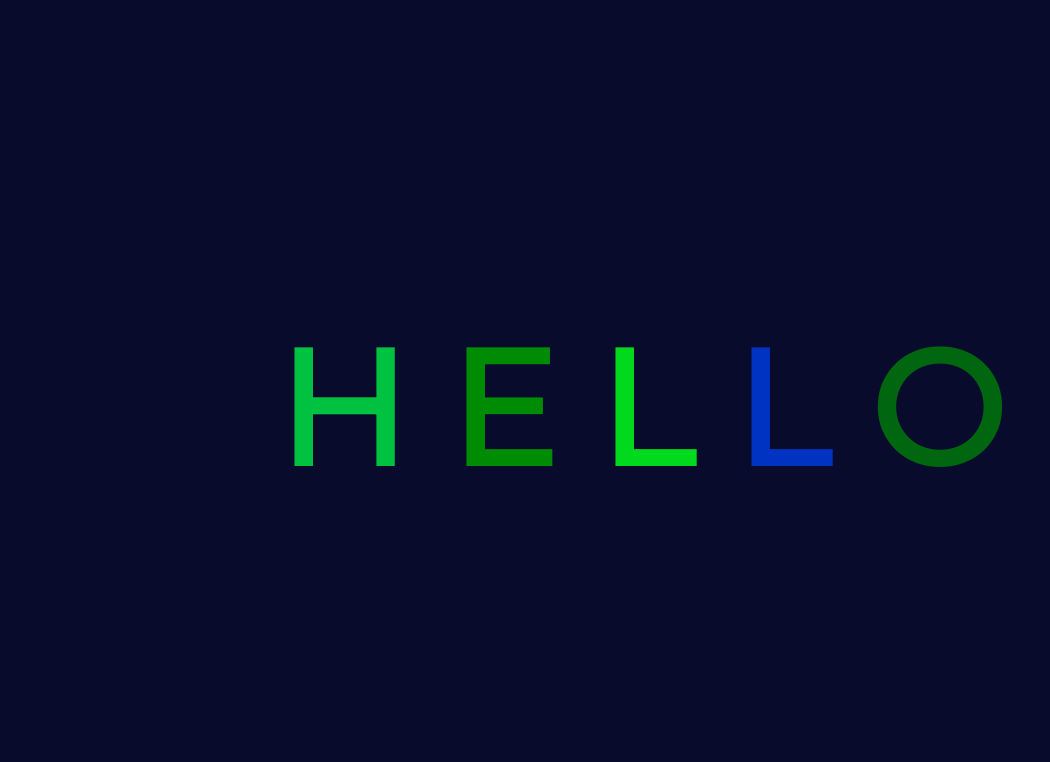
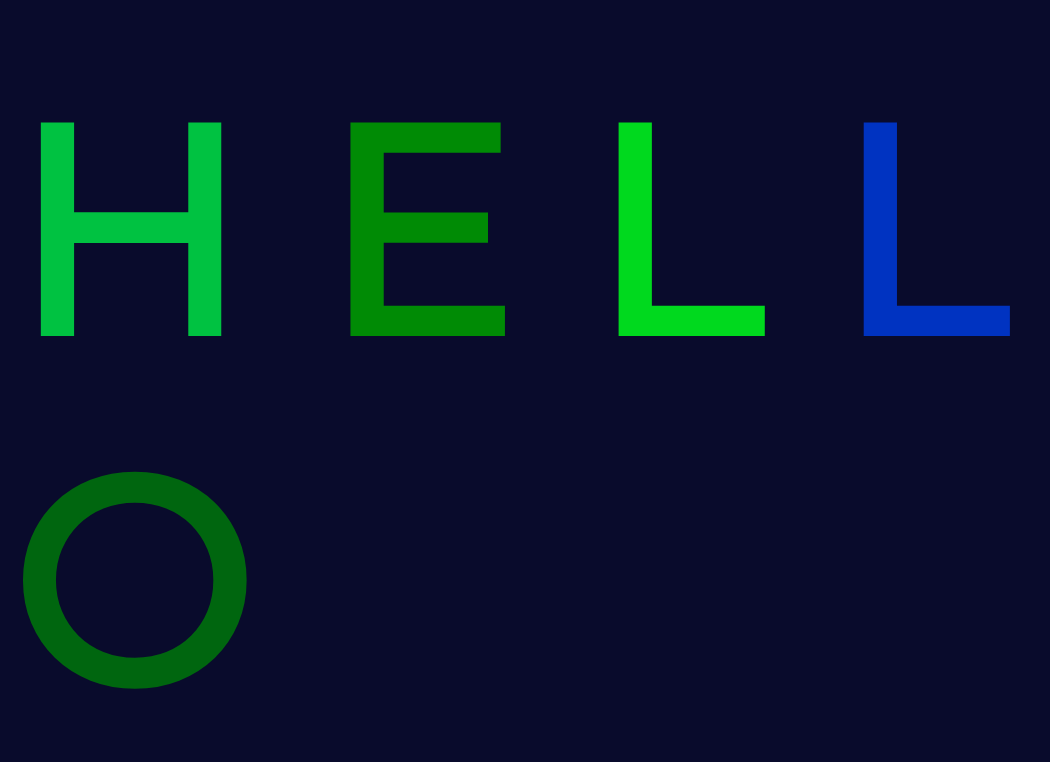
Before and after one commit to hunterpiggot/ColorChangingText, a plain HTML site: page index.html in a window 1280 px wide. Shown: the whole page, without its empty margins (0-1050 px from the left). Drawn offline with Linux system fonts and the light colour scheme.

Commit message:
changed font size

```diff
--- a/app.css
+++ b/app.css
@@ -7,7 +7,7 @@ body {
 }
 
 h1 {
-	font-size: 10rem;
+	font-size: 18rem;
 	font-family: Montserrat;
 }
 
```
